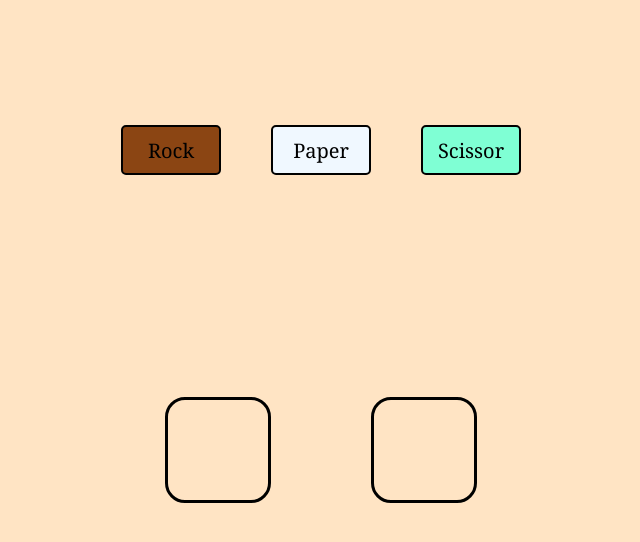
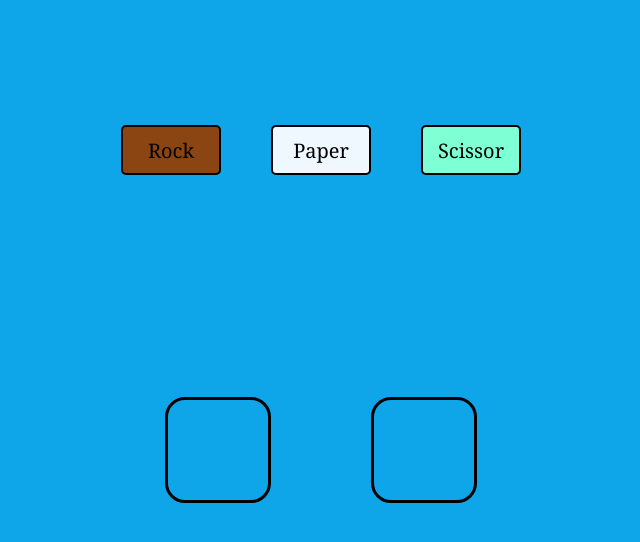
Before and after one commit to thomasdig18/Rock-Paper-Scissor-Proj, a plain HTML site: page index.html in a window 1280 px wide. Shown: the whole page, without its empty margins (319-959 px from the left). Drawn offline with Linux system fonts and the light colour scheme.

Commit message:
changed background color

```diff
--- a/styles.css
+++ b/styles.css
@@ -1,6 +1,6 @@
 body {
     margin: 0;
-    background-color: bisque;
+    background-color: #0ea5e9;
 }
 
 
```
Also changed, not shown: space-background.jpg (added).
